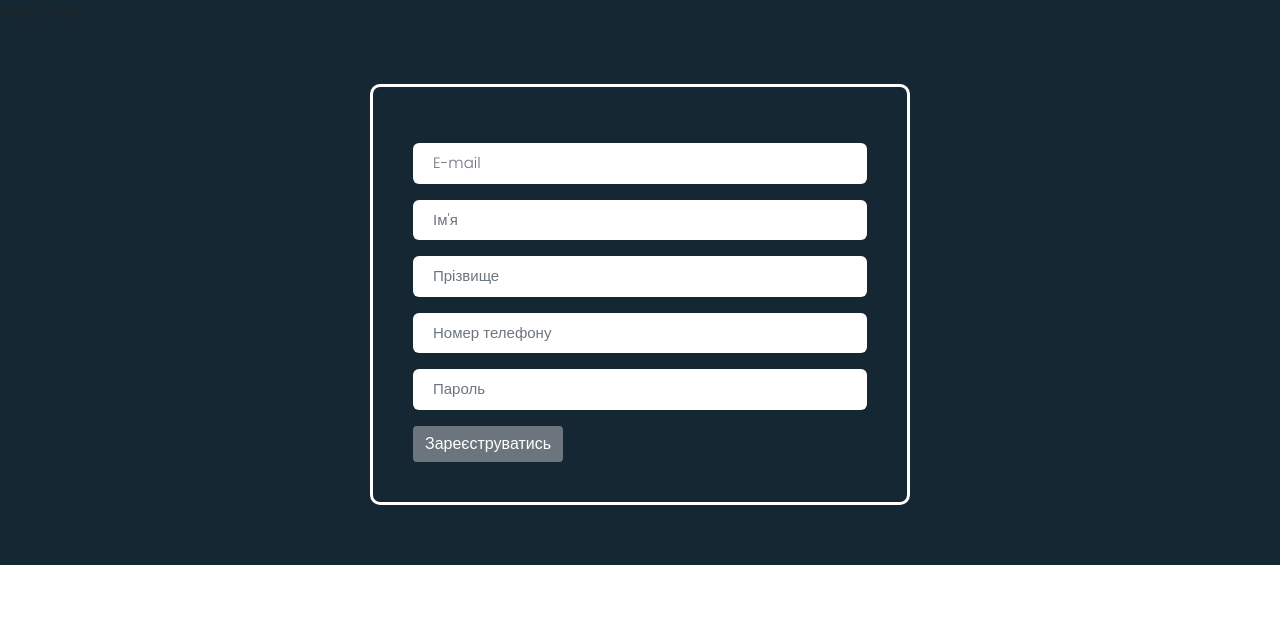
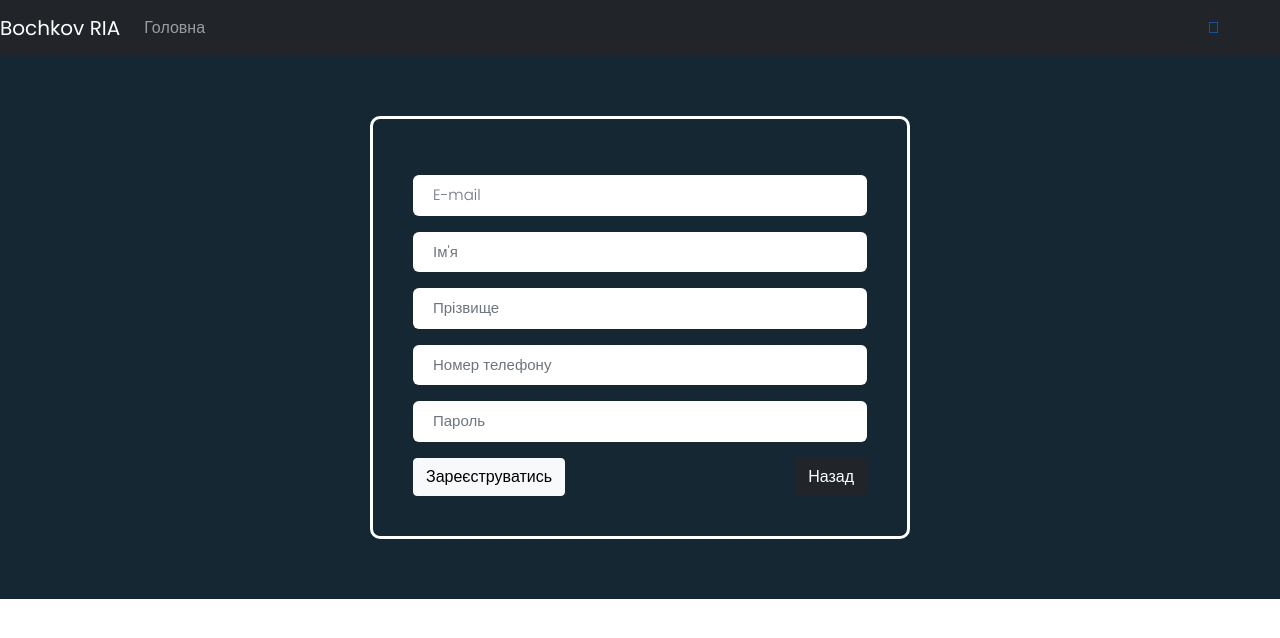
Before and after one commit to Elexar13/Kursach2021, an Angular app in the folder KursachFront/: page /registration in a window 1280 px wide. Shown: the top 638 px of the page. Built offline with nearby package versions, Linux system fonts and the light colour scheme.

Commit message:
Add main page and configure routing

```diff
--- a/KursachFront/src/app/app.component.html
+++ b/KursachFront/src/app/app.component.html
@@ -1,9 +1,28 @@
+<link rel="stylesheet" href="https://cdnjs.cloudflare.com/ajax/libs/font-awesome/4.7.0/css/font-awesome.min.css">
+<!-- Toolbar -->
 
-<!-- Toolbar -->
+<nav class="navbar navbar-expand-lg navbar-dark bg-dark">
+  <a class="navbar-brand" routerLink="/main">Bochkov RIA</a>
+  <button class="navbar-toggler" type="button" data-toggle="collapse" data-target="#navbarSupportedContent" aria-controls="navbarSupportedContent" aria-expanded="false" aria-label="Toggle navigation">
+    <span class="navbar-toggler-icon"></span>
+  </button>
+
+  <div class="collapse navbar-collapse" id="navbarSupportedContent">
+    <ul class="navbar-nav mr-auto">
+      <li class="nav-item active">
+        <a class="nav-link" routerLink="/main">Головна</a>
+      </li>
+    </ul>
+  </div>
+  <span class="nav-link fas fa-user-circle"> </span>
+  <a class="nav-link waves-effect waves-light">
+    <i class="fas fa-align-justify"></i>
+  </a>
+
+
+
+</nav>
 <body>
-  <div class="toolbar" role="banner">
-    <span>Welcome</span>
-  </div>
 
   <div class="content" role="main">
     <router-outlet></router-outlet>
--- /dev/null
+++ b/KursachFront/src/app/main/main.component.html
@@ -0,0 +1 @@
+<p>main works!</p>
--- /dev/null
+++ b/KursachFront/src/app/main/main.component.ts
@@ -0,0 +1,15 @@
+import { Component, OnInit } from '@angular/core';
+
+@Component({
+  selector: 'app-main',
+  templateUrl: './main.component.html',
+  styleUrls: ['./main.component.css']
+})
+export class MainComponent implements OnInit {
+
+  constructor() { }
+
+  ngOnInit(): void {
+  }
+
+}
--- a/KursachFront/src/app/registration/registration.component.html
+++ b/KursachFront/src/app/registration/registration.component.html
@@ -28,8 +28,11 @@
               <div class="invalid-feedback">Поле паролю не може бути пустим!</div>
             </div>
 
-            <div class="form-button mt-3">
-              <button id="register" type="button" class="btn btn-primary" (click)="addUser(user)">Зареєструватись</button>
+            <div class="form-button mt-3 float-sm-start">
+              <button id="register" type="button" class="btn btn-light" (click)="addUser(user)">Зареєструватись</button>
+            </div>
+            <div class="form-button mt-3 float-sm-end">
+              <button id="back" type="button" class="btn btn-dark" routerLink="/start">Назад</button>
             </div>
           </form>
         </div>
--- a/KursachFront/src/app/start/start.component.html
+++ b/KursachFront/src/app/start/start.component.html
@@ -20,7 +20,7 @@
               <button id="submit" type="button" class="btn btn-light" (click)="getUser(user)">Вхід</button>
             </div>
             <div class="form-button mt-3 float-sm-end">
-              <button id="register" type="button" class="btn btn-primary">Реєстрація</button>
+              <button id="register" type="button" class="btn btn-primary" routerLink="/registration">Реєстрація</button>
             </div>
           </form>
         </div>
```
Also changed, not shown: KursachFront/src/app/app.module.ts (+5 -2 lines), KursachFront/src/app/main/main.component.css (added), 2 other files (tests, documents, lock files or other folders).
